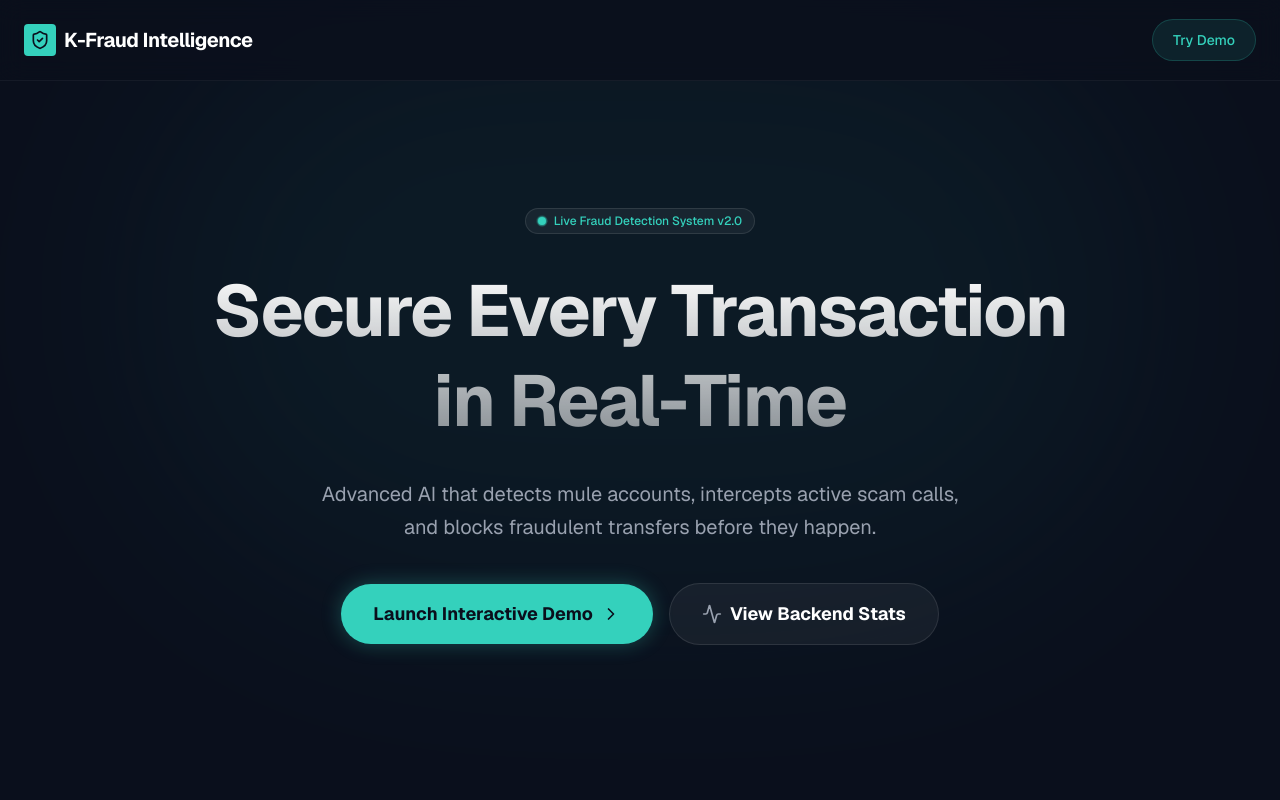
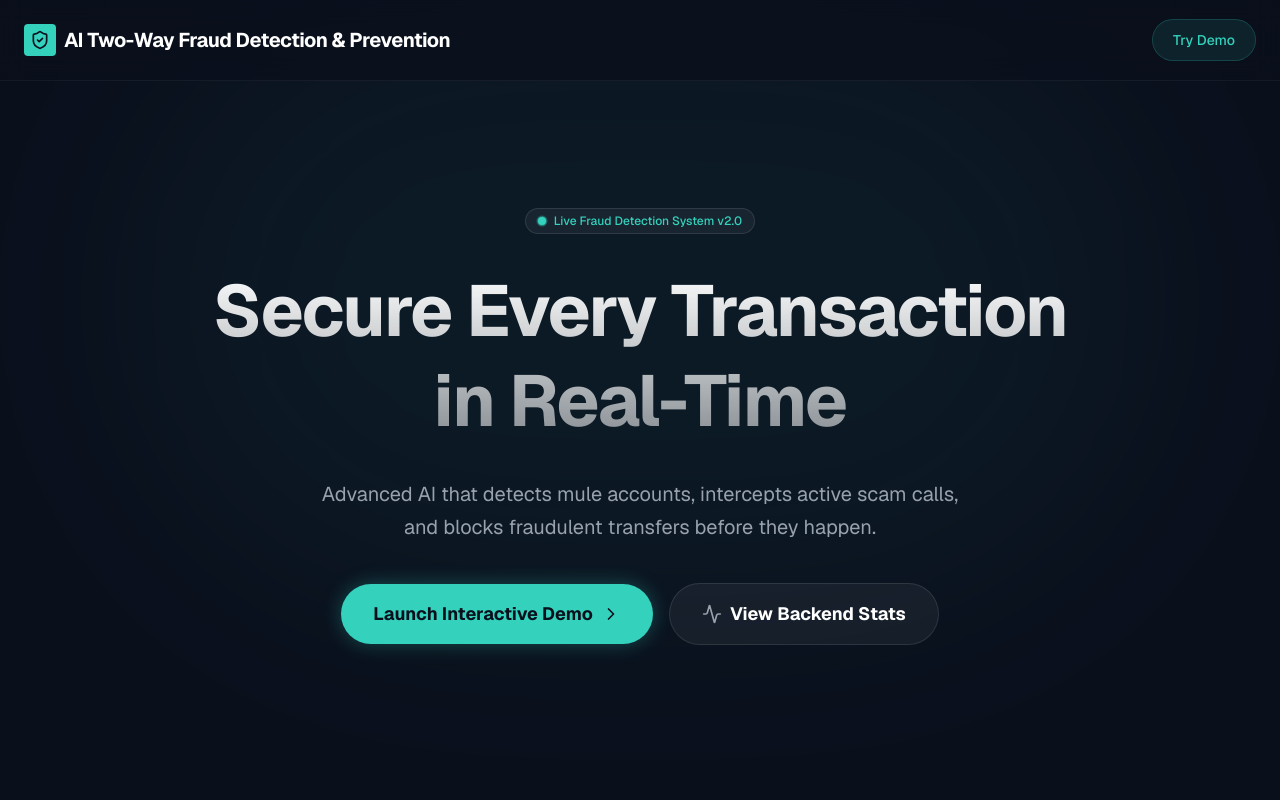
Before and after one commit to sorawiss/kbtg-hackathon, a Next.js app: page /landingpage in a window 1280 px wide. Shown: the top 800 px of the page. Built offline with nearby package versions, Linux system fonts and the light colour scheme.

Commit message:
Feat : change app name

```diff
--- a/app/landingpage/page.tsx
+++ b/app/landingpage/page.tsx
@@ -14,7 +14,7 @@ export default function LandingPage() {
                         <div className="w-8 h-8 rounded bg-[#34d1bc] flex items-center justify-center">
                             <ShieldCheck className="text-[#0a0f1c] w-5 h-5" />
                         </div>
-                        <span className="font-bold text-xl tracking-tight">K-Fraud Intelligence</span>
+                        <span className="font-bold text-xl tracking-tight">AI Two-Way Fraud Detection & Prevention</span>
                     </div>
                     {/* <div className="hidden md:flex items-center gap-8 text-sm font-medium text-gray-400">
                         <a href="#features" className="hover:text-[#34d1bc] transition">Features</a>
```
